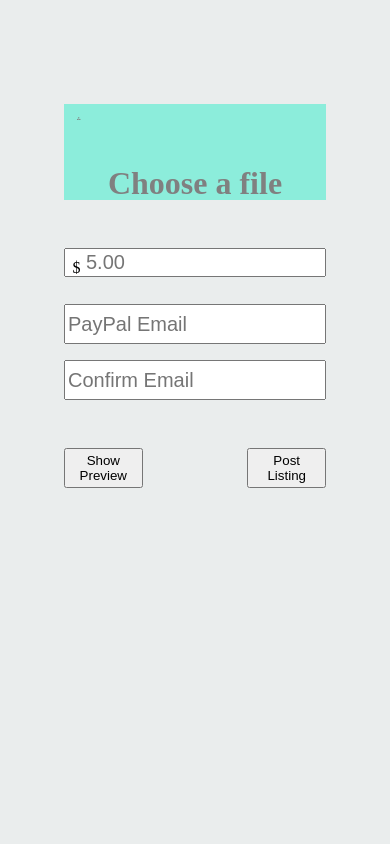
After one commit to jnwjack/FileBuy, a PHP site: page /test.html in a window 390 px wide. The commit adds this page. Run offline with PHP 8.4, Linux system fonts and the light colour scheme.

Commit message:
mobile-first redesign

```diff
--- /dev/null
+++ b/css/index2.css
@@ -0,0 +1,136 @@
+* {
+  box-sizing: border-box;
+}
+
+input[type="text"], input[type="number"] {
+  font-size: 1.25em;
+}
+
+body {
+  width: 100%;
+  margin: 0;
+  display: flex;
+  flex-direction: row;
+  justify-content: center;
+  background: #EAEDED;
+}
+
+button {
+  width: 30%;
+  text-align: center;
+}
+
+#content {
+  padding: 4rem;
+  width: 100%;
+  max-width: 45rem;
+  min-width: 23rem;
+  max-height: 100%;
+}
+
+.section {
+  margin-top: 2rem;
+  margin-bottom: 2rem;
+  width: 100%;
+
+  display: flex;
+  flex-direction: column;
+}
+
+.section > * {
+  min-height: 2.5rem;
+  margin-top: 0.5rem;
+  margin-bottom: 0.5rem;
+}
+
+.button-row {
+  display: flex;
+  flex-direction: row;
+  justify-content: space-between;
+}
+
+.price-wrapper {
+  position: relative;
+}
+
+.price-wrapper > i {
+  position: absolute;
+  display: block;
+  transform: translate(0, -50%);
+  top: 50%;
+  pointer-events: none;
+  width: 25px;
+  text-align: center;
+  font-style: normal;
+}
+
+.price-wrapper > input {
+  padding-left: 20px;
+  width: 100%;
+  height: 100%;
+}
+
+#preview {
+  vertical-align: middle;
+  width: 100%;
+  height: 100%;
+}
+
+.preview-wrapper {
+  border: 3px solid;
+  width: 16rem;
+  height: 16rem;
+}
+
+#preview-card {
+  display: flex;
+
+  align-items: center;
+  justify-content: center;
+  box-shadow: 0px 0px 10px #9aa5a2;
+
+  top: 50%;
+  transform: translateY(-50%);
+
+  padding: 3rem;
+  position: fixed;
+  z-index: 9999;
+  background: whitesmoke;
+
+  transition: opacity 0.6s;
+}
+
+#preview-card.disabled {
+  visibility: hidden;
+  opacity: 0;
+}
+
+.file-button {
+	width: 0.1px;
+	height: 0.1px;
+	opacity: 0;
+	overflow: hidden;
+	position: absolute;
+	z-index: -1;
+}
+
+.file-button + label {
+  font-size: 2em;
+  font-weight: 700;
+  color: gray;
+  display: inline-block;
+  background-color: rgb(140, 237, 219);
+  padding: 5px;
+
+  width: 100%;
+  height: 6rem;
+  text-align: center;
+  vertical-align: middle;
+  line-height: 6rem;
+}
+
+.file-button:focus + label,
+.file-button.hoverable + label:hover {
+    background-color: blue;
+    background-color: rgb(128, 217, 200);
+}
--- a/js/preview.js
+++ b/js/preview.js
@@ -24,10 +24,11 @@ function defaultPreview() {
     }
   }
 
-  context.fillStyle = 'rgb(0, 0, 0)';
-  context.textBaseline = 'middle';
-  context.textAlign = 'center';
-  context.fillText('Preview', width / 2, height / 2);
+  // context.fillStyle = 'rgb(0, 0, 0)';
+  // context.textBaseline = 'middle';
+  // context.textAlign = 'center';
+  // context.font = '3rem sans-serif';
+  // context.fillText('Preview', width / 2, height / 2);
 }
 
 /* savePreviewAsBase64()
@@ -59,3 +60,15 @@ function savePreviewAsBlob() {
     });
   });
 }
+
+/* enablePreviewCard
+
+  Makes preview card in center of screen visible (mobile only).
+
+*/
+function enablePreviewCard() {
+  let previewCard = document.getElementById("preview-card");
+  if(previewCard.className.indexOf('disabled') !== -1) {
+    previewCard.className = "";
+  }
+}
--- a/js/requests.js
+++ b/js/requests.js
@@ -71,7 +71,7 @@ function createListing(event) {
   return true;
 }
 
-function requestDownload(listing, orderID) {
+function requestDownload(listing, orderID, filename) {
   let formData = new FormData();
   formData.append('listing', listing);
   formData.append('order', orderID);
@@ -83,7 +83,7 @@ function requestDownload(listing, orderID) {
   .then(response => response.json())
   .then(result => {
     let link = document.createElement('a');
-    link.download = 'download';
+    link.download = filename || 'download';
     link.href = result;
     link.click();
   })
--- a/listing.php
+++ b/listing.php
@@ -113,12 +113,12 @@
         onApprove: function(data, actions) {
           // This function captures the funds from the transaction.
           return actions.order.capture().then(function(details) {
-            requestDownload(listingData['id'], details.id);
+            requestDownload(listingData['id'], details.id, listingData['name']);
           });
         }
       }).render('#paypal-button-container');
     } else {
-      document.getElementById('download-button').onclick = () => requestDownload(listingData['id'], '0');
+      document.getElementById('download-button').onclick = () => requestDownload(listingData['id'], '0', listingData['name']);
     }
 
     //This function displays Smart Payment Buttons on your web page.
--- /dev/null
+++ b/test.html
@@ -0,0 +1,50 @@
+<head>
+  <title>File Buy</title>
+  <meta content="text/html;charset=utf-8" http-equiv="Content-Type">
+  <meta content="utf-8" http-equiv="encoding">
+  <meta name="viewport" content="width=device-width, initial-scale=1">
+  <!-- Ensures optimal rendering on mobile devices. -->
+  <meta http-equiv="X-UA-Compatible" content="IE=edge" /> <!-- Optimal Internet Explorer compatibility -->
+  <link rel="stylesheet" type="text/css" href="css/index2.css">
+</head>
+
+<html>
+  <body onload="defaultPreview();">
+    <div id="preview-card" class="disabled">
+      <div class="preview-wrapper">
+        <canvas id="preview">
+          Preview
+        </canvas>
+      </div>
+    </div>
+    <div id="content">
+      <div class="section">
+        <input type="file" id="file" class="file-button hoverable"/>
+        <label for="file">
+          <object id="upload-svg" data="images/upload.svg" height="30%"></object>
+          Choose a file
+        </label>
+      </div>
+      <div class="section">
+        <div class="price-wrapper">
+          <input type="number" id="price" min="0" max="10000" step="0.01" placeholder="5.00">
+          <i>$</i>
+        </div>
+        <input type="text" placeholder="PayPal Email" />
+        <input type="text" placeholder="Confirm Email" />
+      </div>
+      <div class="section">
+        <div class="button-row">
+          <button onclick="enablePreviewCard();">
+            Show Preview
+          </button>
+          <button>
+            Post Listing
+          </button>
+        </div>
+      </div>
+    </div>
+
+    <script src="js/preview.js"></script>
+  </body>
+</html>
```
Also changed, not shown: images/upload.svg (added).
